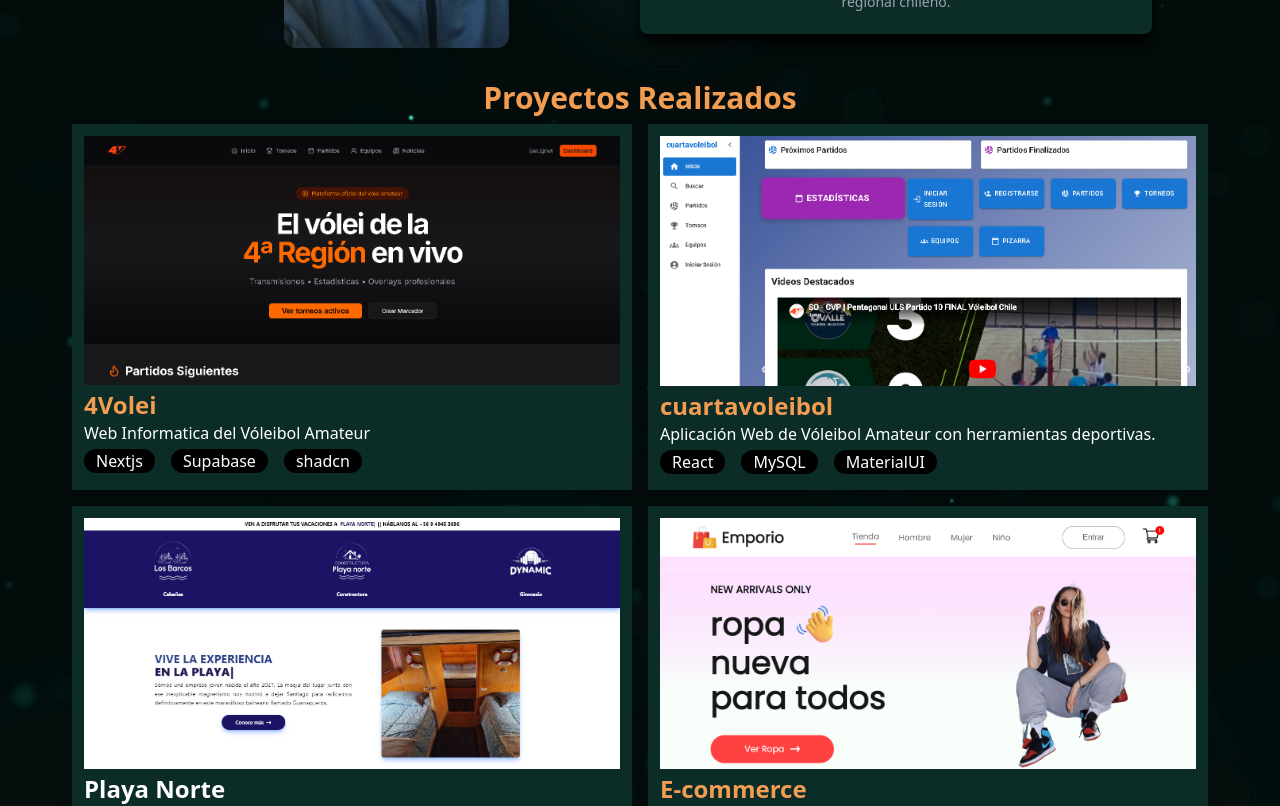
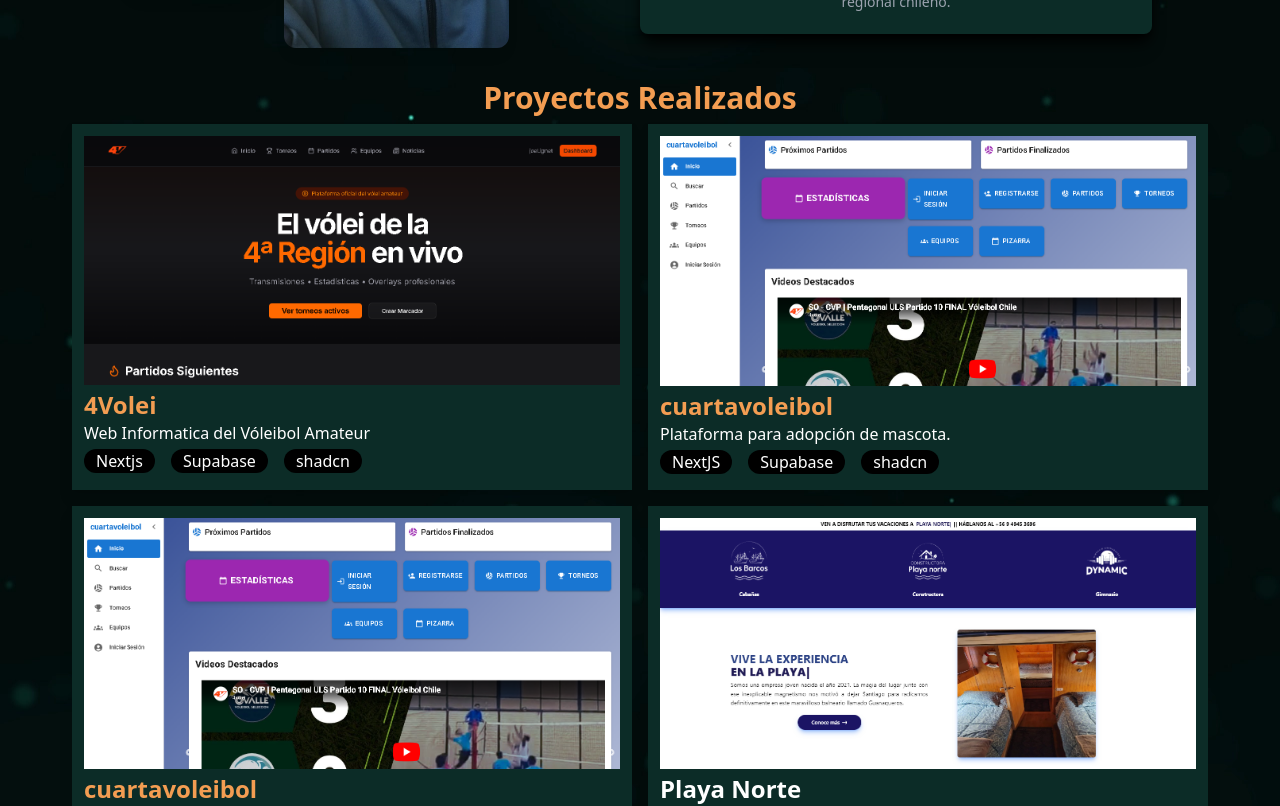
Before and after one commit to Joelherr09/portafolio, a React (Create React App) app: page / in a window 1280 px wide. Shown: the part 560-1366 px from the top of the page. Built offline with nearby package versions, Linux system fonts and the light colour scheme.

Commit message:
Update Proyectos.jsx

```diff
--- a/src/components/Proyectos.jsx
+++ b/src/components/Proyectos.jsx
@@ -4,6 +4,7 @@ import volei from "../assets/4voleiSS.png";
 import Cabana from "../assets/SSCabana.webp";
 import Ecommerce from "../assets/SSEcommerce.webp";
 import cuartavoleibol from "../assets/cuartavoleibolSS.png";
+import aperra from "../assets/aperraSS.png"
 
 const Proyectos = () => {
   return (
@@ -19,6 +20,20 @@ const Proyectos = () => {
                 <p>Web Informatica del Vóleibol Amateur</p>
                 <div className="flex gap-4 pt-1">
                     <p className="bg-black rounded-xl px-3">Nextjs</p>
+                    <p className="bg-black rounded-xl px-3">Supabase</p>
+                    <p className="bg-black rounded-xl px-3">shadcn</p>
+                </div>
+            </div>
+          </a>
+        </div>
+        <div className="bg-[#0c2c27] drop-shadow-lg  p-3 hover:shadow-lg hover:shadow-orange-500/50 duration-300 hover:bg-[#163f38]">
+          <a href="https://aperra.vercel.app/" target="_blank" rel="noreferrer">
+            <img src={cuartavoleibol} alt="" />
+            <div className="py-1">
+                <h4 className="text-2xl font-semibold text-[#f39d52]">cuartavoleibol</h4>
+                <p>Plataforma para adopción de mascota.</p>
+                <div className="flex gap-4 pt-1">
+                    <p className="bg-black rounded-xl px-3">NextJS</p>
                     <p className="bg-black rounded-xl px-3">Supabase</p>
                     <p className="bg-black rounded-xl px-3">shadcn</p>
                 </div>
```
